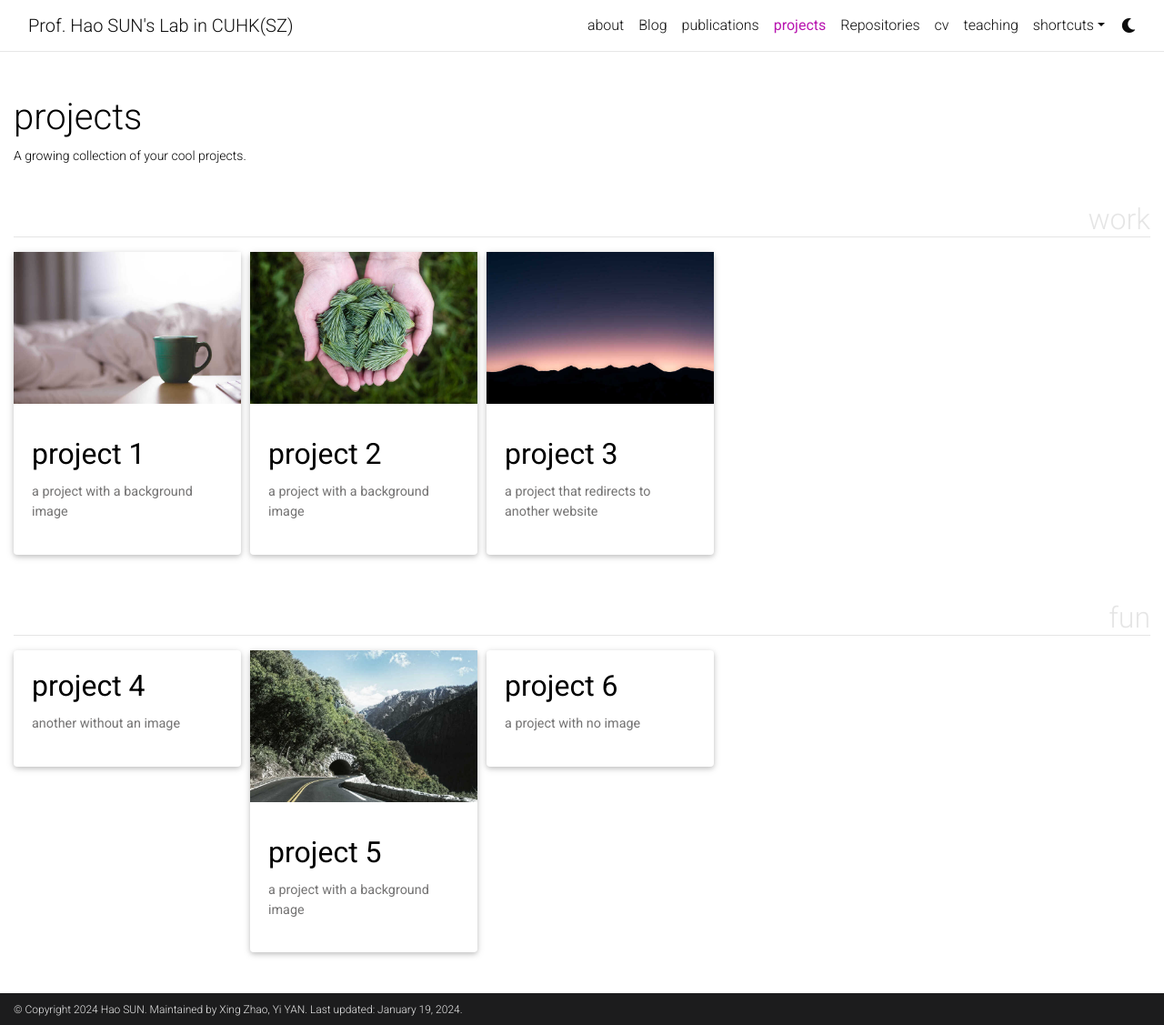
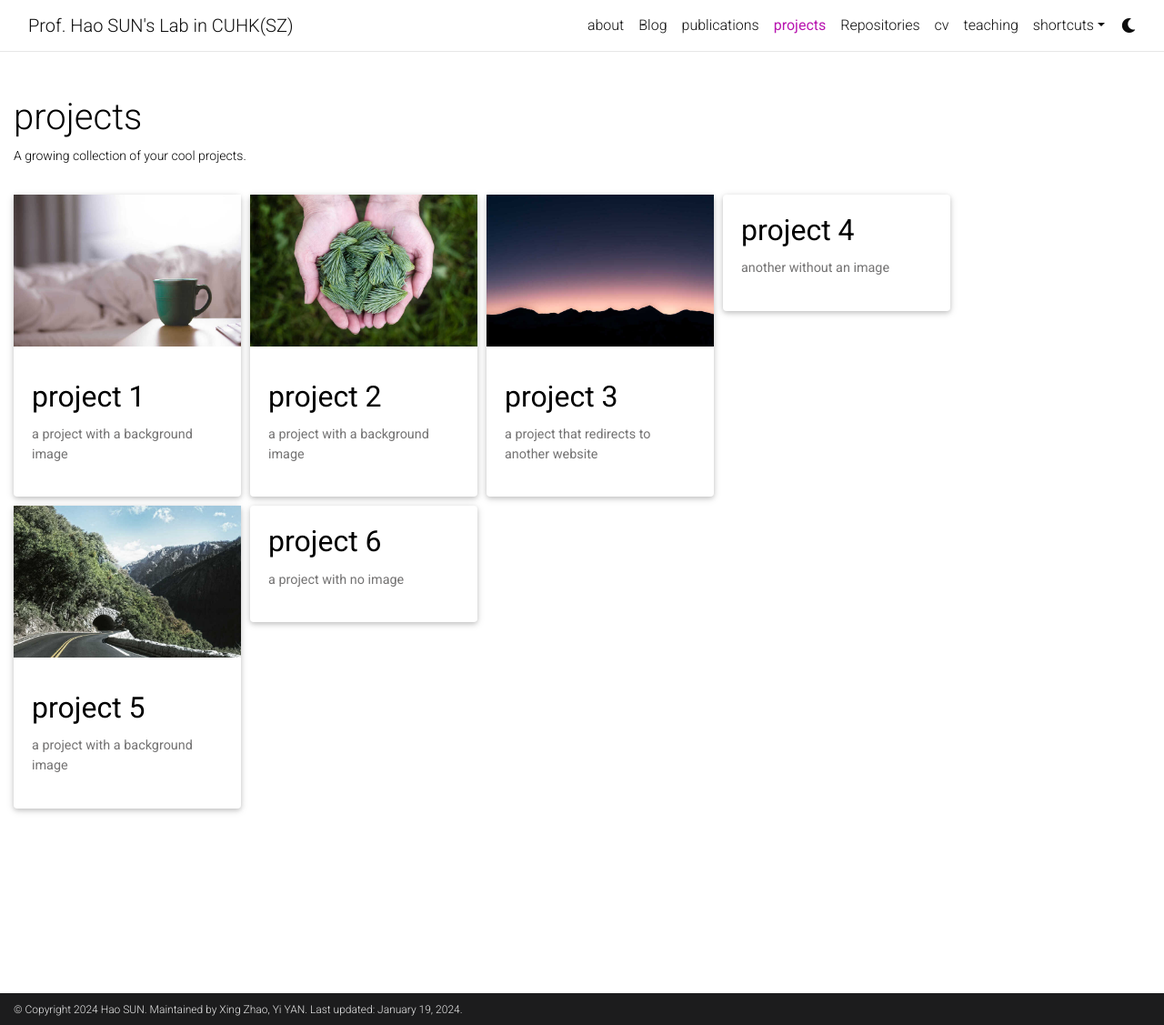
Before and after one commit to fpfcap/cuhk-haosun.github.io, a Jekyll site: the page built from _pages/projects.md, in a window 1280 px wide and 1127 px high. Shown: the whole window at 91% size. Built offline with Jekyll 4.4.1, drawn with Linux system fonts in a browser that asks for light colours; full-size pictures stand in for the smaller copies a plugin makes; comment, search, counter and statistics services are not loaded; a style sheet for code colours, icons or effects is not loaded.

Commit message:
Update _config.yml

```diff
--- a/_config.yml
+++ b/_config.yml
@@ -172,7 +172,7 @@ collections:
     output: true
     permalink: /news/:path/
   projects:
-    output: true
+    output: false
     permalink: /projects/:path/
 
 announcements:
@@ -360,7 +360,7 @@ enable_tooltips:            false  # enables automatic tooltip links generated
 enable_darkmode:            true   # enables switching between light/dark modes
 enable_navbar_social:       false  # enables displaying social links in the
                                    # navbar on the about page
-enable_project_categories:  true   # enables categorization of projects into
+enable_project_categories:  false   # enables categorization of projects into
                                    # multiple categories
 enable_medium_zoom:         true   # enables image zoom feature (as on medium.com)
 enable_progressbar:         true   # enables a horizontal progress bar linked to the vertical scroll position
```
